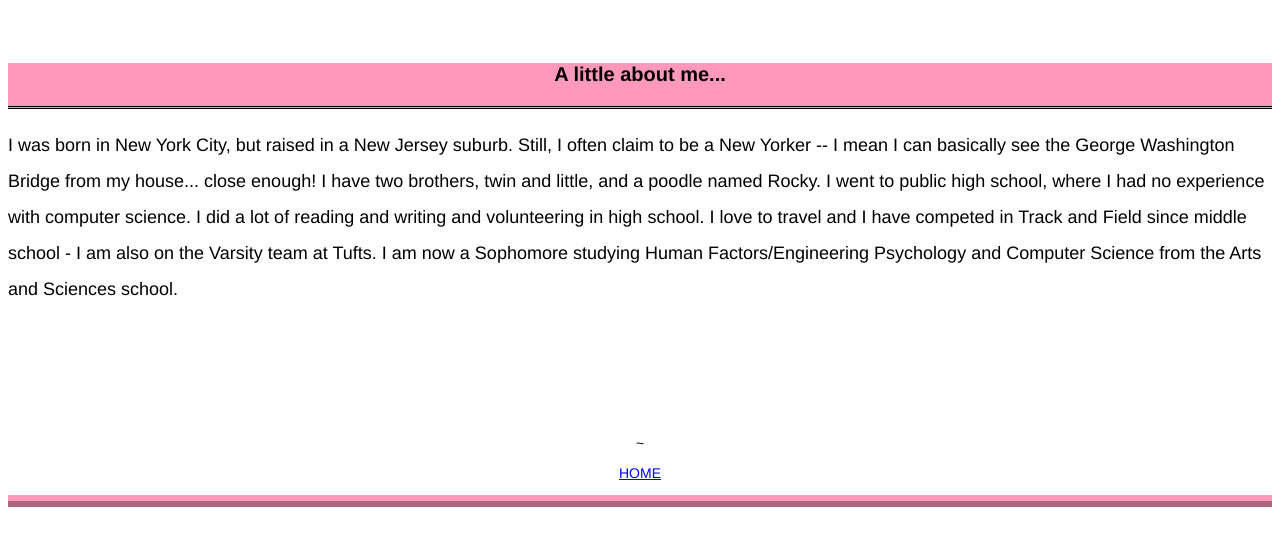
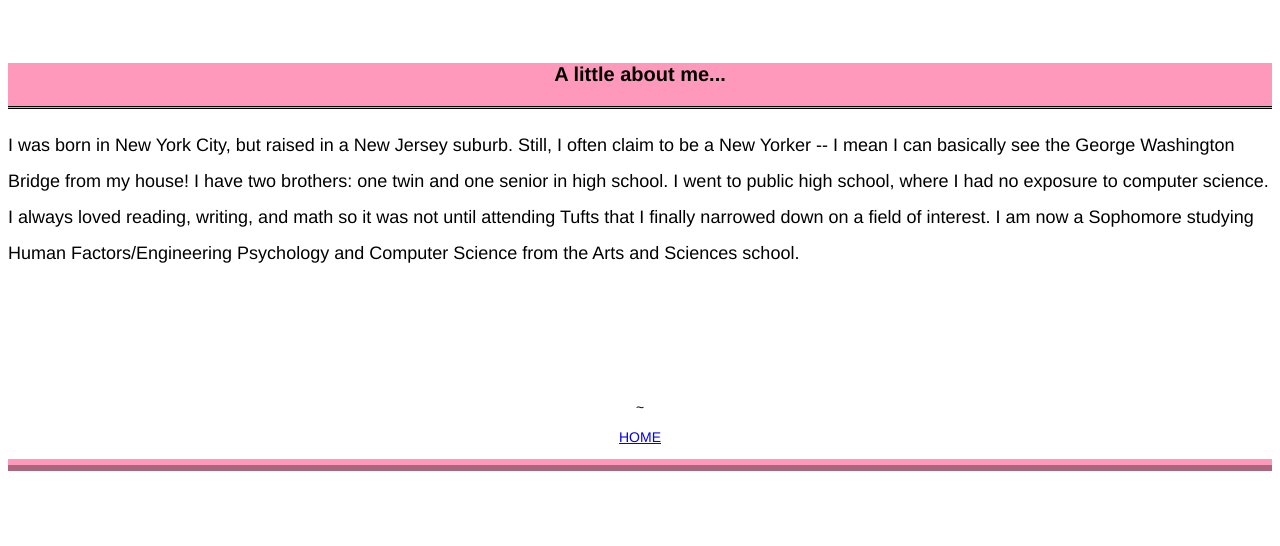
Before and after one commit to rpg1216/rpg1216.github.io, a plain HTML site: page bio.html in a window 1280 px wide. Drawn offline with Linux system fonts and the light colour scheme.

Commit message:
Add files via upload
assignment files final version

```diff
--- a/bio.html
+++ b/bio.html
@@ -13,7 +13,7 @@
     <div id = "bio-head">
     <p>A little about me...</p></div>
     <div id = "bio-body">
-    <p>I was born in New York City, but raised in a New Jersey suburb. Still, I often claim to be a New Yorker -- I mean I can basically see the George Washington Bridge from my house... close enough! I have two brothers, twin and little, and a poodle named Rocky. I went to public high school, where I had no experience with computer science. I did a lot of reading and writing and volunteering in high school. I love to travel and I have competed in Track and Field since middle school - I am also on the Varsity team at Tufts. I am now a Sophomore studying Human Factors/Engineering Psychology and Computer Science from the Arts and Sciences school.</p></div>
+    <p>I was born in New York City, but raised in a New Jersey suburb. Still, I often claim to be a New Yorker -- I mean I can basically see the George Washington Bridge from my house! I have two brothers: one twin and one senior in high school. I went to public high school, where I had no exposure to computer science. I always loved reading, writing, and math so it was not until attending Tufts that I finally narrowed down on a field of interest. I am now a Sophomore studying Human Factors/Engineering Psychology and Computer Science from the Arts and Sciences school.</p></div>
 
     <br><br><br><br><br><br>
     <div id = "home-link">
```
Also changed, not shown: 1 other file.
